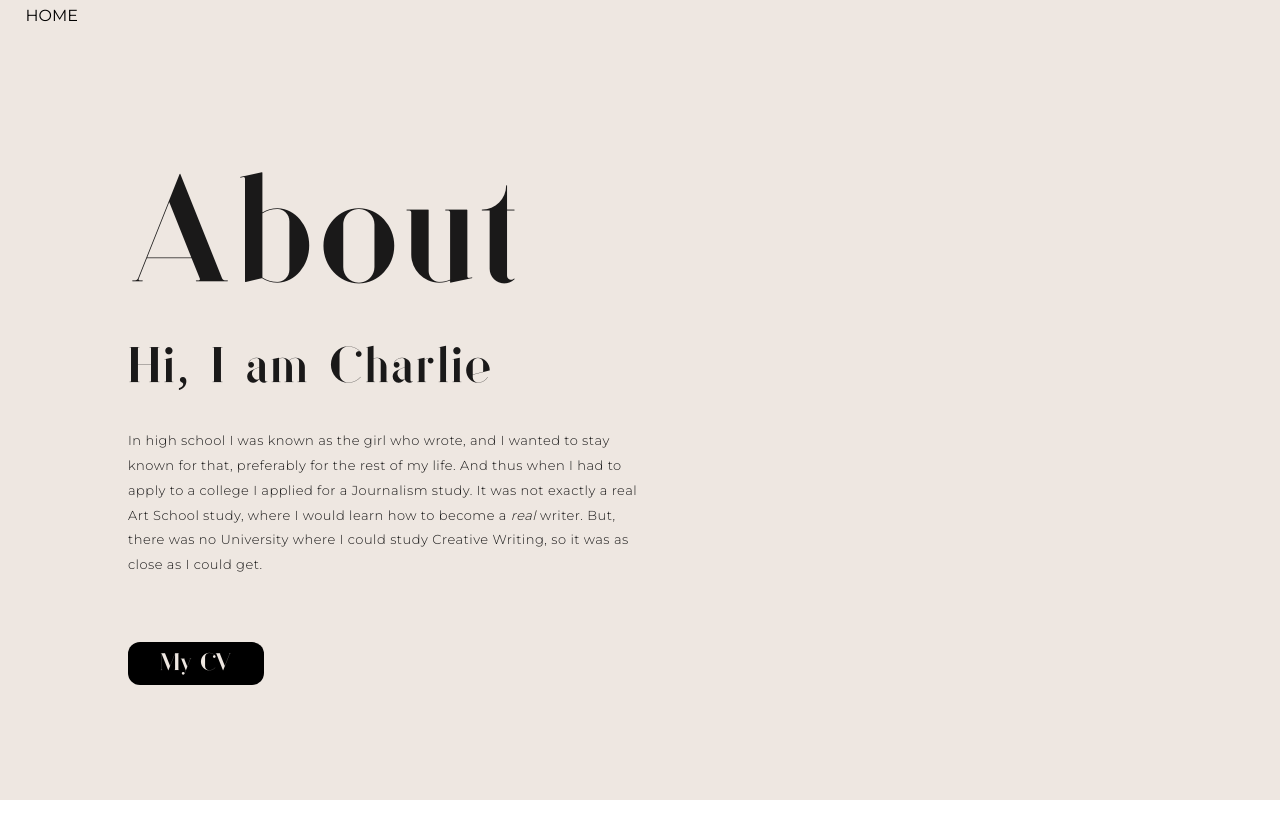
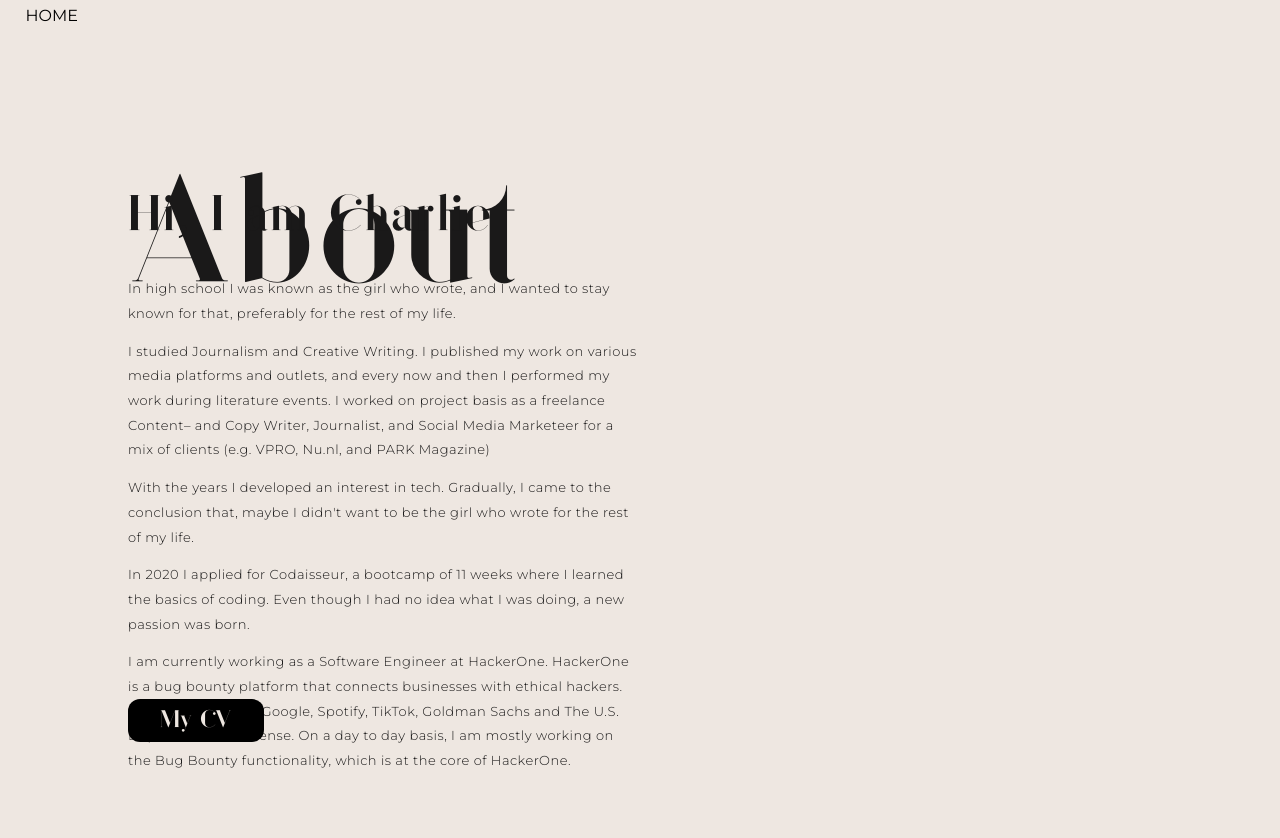
Before and after one commit to charliekroon/portfolio, a Next.js app: page /about in a window 1280 px wide. Shown: the top 838 px of the page. Before the commit the page ends 800 px from the top, so only its background shows below. Built offline with nearby package versions, Linux system fonts and the light colour scheme.

Commit message:
add more text to about page

```diff
--- a/pages/about.tsx
+++ b/pages/about.tsx
@@ -1,13 +1,5 @@
 import MenuBar from "../components/MenuBar";
-import {
-	AboutContainer,
-	Title,
-	Byline,
-	Text,
-	StandardText,
-	Header,
-	Button,
-} from "../styles/global";
+import {AboutContainer, Title, Byline, Text, StandardText, Header, Button} from "../styles/global";
 
 export default function About() {
 	const description = "Hi, I am Charlie";
@@ -19,30 +11,11 @@ export default function About() {
 				<Byline>{description}</Byline>
 				<Text>
 					<StandardText>
-						{" "}
-						In high school I was
-						known as the girl
-						who wrote, and I
-						wanted to stay known
-						for that, preferably
-						for the rest of my
-						life. And thus when
-						I had to apply to a
-						college I applied
-						for a Journalism
-						study. It was not
-						exactly a real Art
-						School study, where
-						I would learn how to
-						become a <i>
-							real
-						</i>{" "}
-						writer. But, there
-						was no University
-						where I could study
-						Creative Writing, so
-						it was as close as I
-						could get.
+						In high school I was known as the girl who wrote, and I wanted to stay known for that, preferably for the rest of my life.
+						<p>I studied Journalism and Creative Writing. I published my work on various media platforms and outlets, and every now and then I performed my work during literature events. I worked on project basis as a freelance Content– and Copy Writer, Journalist, and Social Media Marketeer for a mix of clients (e.g. VPRO, Nu.nl, and PARK Magazine) </p>
+						<p>With the years I developed an interest in tech. Gradually, I came to the conclusion that, maybe I didn't want to be the girl who wrote for the rest of my life. </p>
+						<p> In 2020 I applied for Codaisseur, a bootcamp of 11 weeks where I learned the basics of coding. Even though I had no idea what I was doing, a new passion was born.</p>
+						<p>I am currently working as a Software Engineer at HackerOne. HackerOne is a bug bounty platform that connects businesses with ethical hackers. Customers include Google, Spotify, TikTok, Goldman Sachs and The U.S. Department of Defense. On a day to day basis, I am mostly working on the Bug Bounty functionality, which is at the core of HackerOne.</p>
 					</StandardText>
 				</Text>
 				{/* <Header>
@@ -82,10 +55,7 @@ export default function About() {
 						Creativity
 					</StandardText>
 				</Text> */}
-				<a
-					href="https://pdfhost.io/v/G4J~pCV6v_CK_Resume_2022"
-					target="_blank"
-					rel="noopener noreferrer">
+				<a href="https://drive.google.com/file/d/1aBq29AbTXdve04w46eCjTom_Ze0XrkWz/view?usp=sharing" target="_blank" rel="noopener noreferrer">
 					<Button>My CV</Button>
 				</a>
 			</AboutContainer>
```
